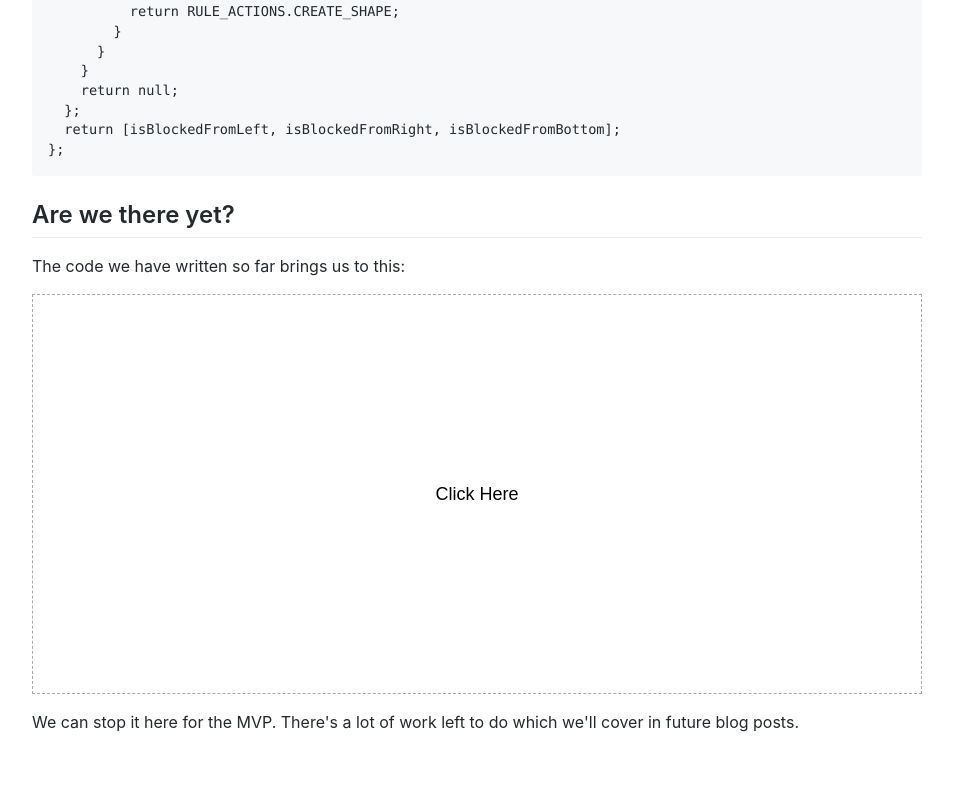
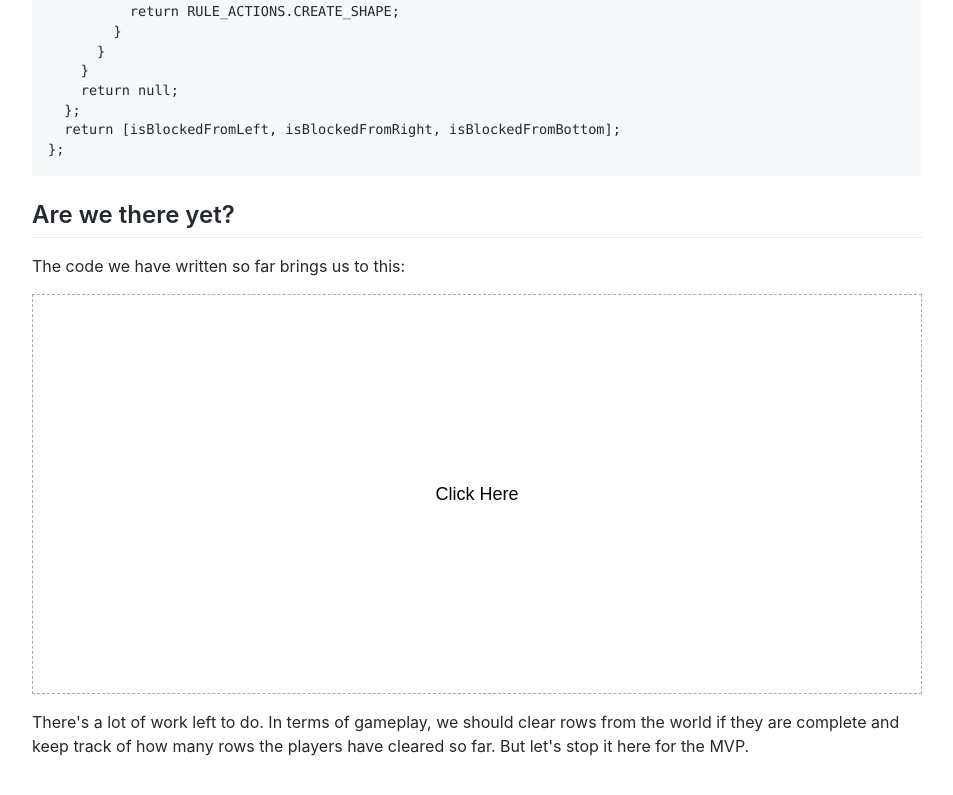
Before and after one commit to thani-sh/thanish.me, a Next.js app: page /blog/2020-12-13-multiplayer-tetris-game-part-1 in a window 1280 px wide. Shown: the part 10903-11698 px from the top of the page, without its empty margins (163-1116 px from the left). Built offline with nearby package versions, Linux system fonts and the light colour scheme.

Commit message:
Improve the last sentence

```diff
--- a/pages/blog/2020-12-13-multiplayer-tetris-game-part-1/index.mdx
+++ b/pages/blog/2020-12-13-multiplayer-tetris-game-part-1/index.mdx
@@ -521,4 +521,4 @@ The code we have written so far brings us to this:
   height="400px"
 />
 
-We can stop it here for the MVP. There's a lot of work left to do which we'll cover in future blog posts.
+There's a lot of work left to do. In terms of gameplay, we should clear rows from the world if they are complete and keep track of how many rows the players have cleared so far. But let's stop it here for the MVP.
```
